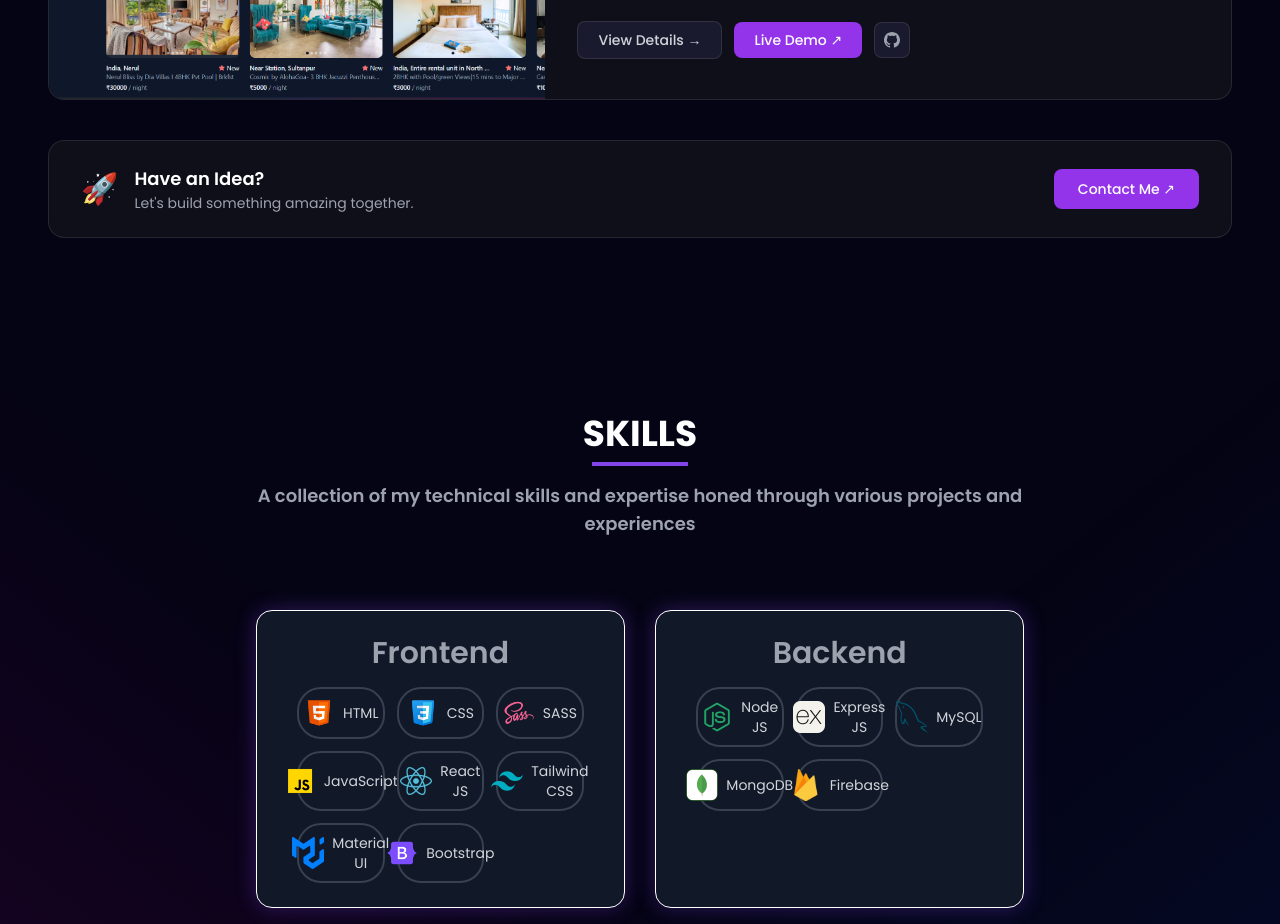
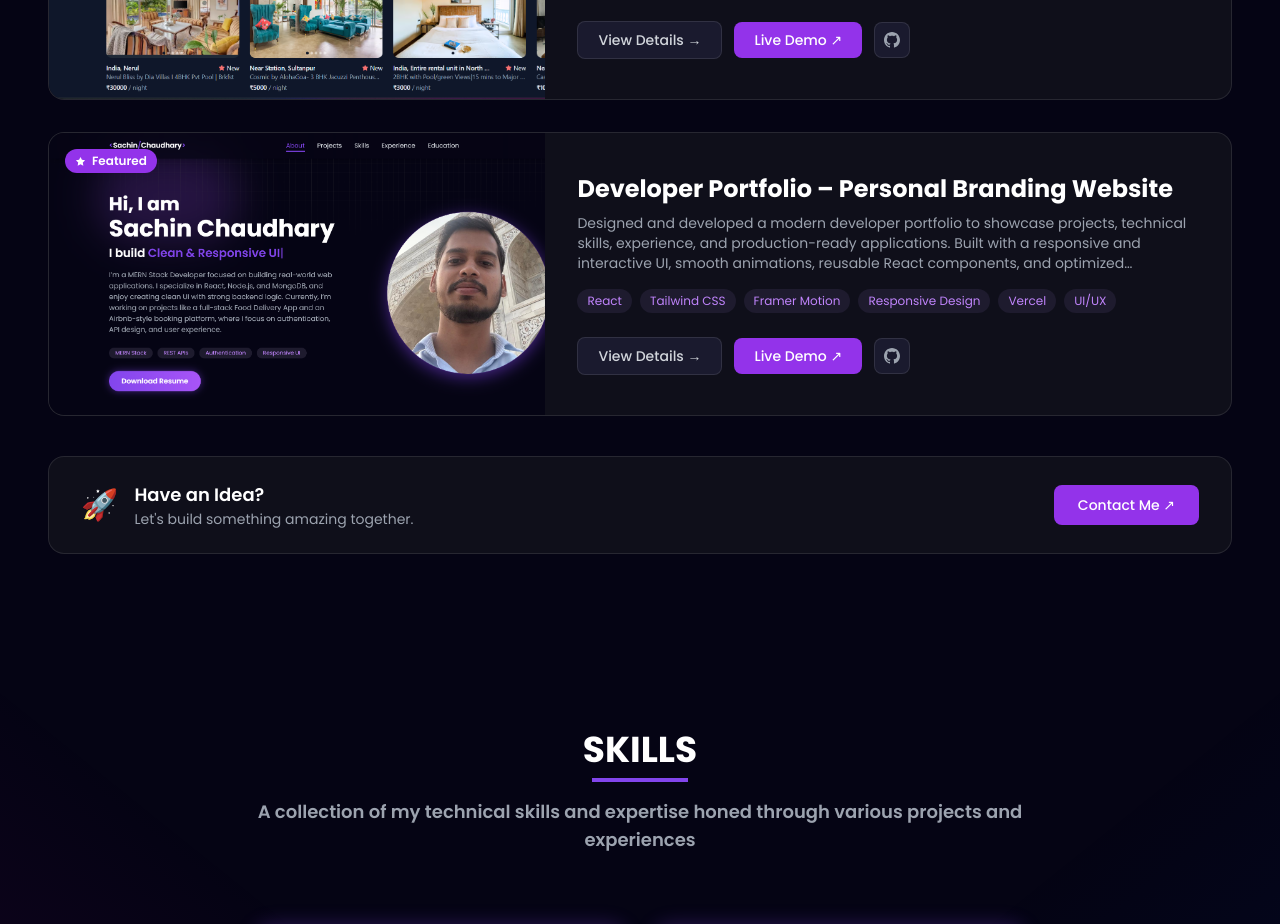
Before and after one commit to sachinchaudhary1999/sachin-portfolio, a React (Vite) app: page / in a window 1280 px wide. Shown: the part 1800-2724 px from the top of the page. Built offline with nearby package versions, Linux system fonts and the light colour scheme.

Commit message:
improvement in Project section

```diff
--- a/src/constants.js
+++ b/src/constants.js
@@ -46,7 +46,7 @@ import vpsLogo from './assets/education_logo/xavier.png';
 
 import BiteRush from './assets/work_logo/BiteRush.png';
 import TravelNest from './assets/work_logo/TravelNest.png';
-
+import PortfolioImage from './assets/work_logo/Portfolio.png';
 
 export const SkillsInfo = [
   {
@@ -246,5 +246,24 @@ export const projects = [
   github: "https://github.com/sachinchaudhary1999/TravelNest.git",
   webapp: "https://travel-nest-rho.vercel.app",
   status: "Actively Improving & Scaling"
+},
+{
+  id: 3,
+  title: "Developer Portfolio – Personal Branding Website",
+  description:
+    "Designed and developed a modern developer portfolio to showcase projects, technical skills, experience, and production-ready applications. Built with a responsive and interactive UI, smooth animations, reusable React components, and optimized deployment workflows. Includes dedicated project showcase pages, modern dark-mode design, and responsive layouts for all devices.",
+  image: PortfolioImage,
+  tags: [
+    "React",
+    "Tailwind CSS",
+    "Framer Motion",
+    "Responsive Design",
+    "Vercel",
+    "UI/UX"
+  ],
+  github: "https://github.com/your-portfolio-repo",
+  webapp: "https://your-portfolio-link.vercel.app",
+  status: "Live"
 }
+
 ];
```
Also changed, not shown: src/assets/work_logo/Portfolio.png (added).
